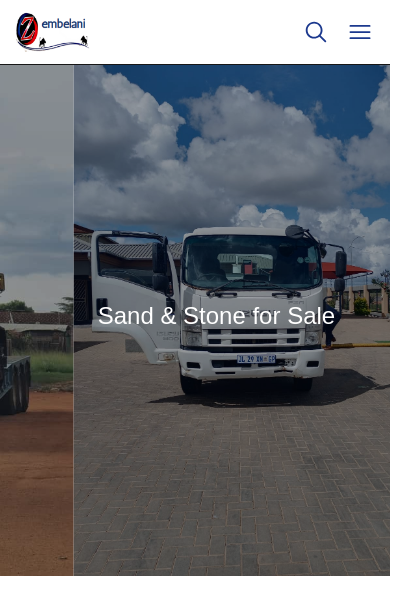
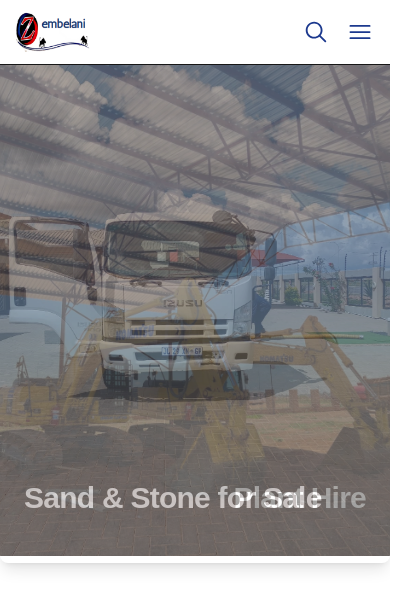
Before and after one commit to M9china/zembelani, a Next.js app: page / in a window 390 px wide. Shown: the top 614 px of the page, 415 px wide, since content can reach past the window. Built offline with nearby package versions, Linux system fonts and the light colour scheme.

Commit message:
add framer-motion for enhanced animations in Hero component and update slider settings for improved performance

```diff
--- a/package.json
+++ b/package.json
@@ -11,6 +11,7 @@
   "dependencies": {
     "@headlessui/react": "^2.2.0",
     "@heroicons/react": "^2.2.0",
+    "framer-motion": "^12.7.0",
     "next": "15.2.4",
     "react": "^19.0.0",
     "react-dom": "^19.0.0",
--- a/src/components/home/Hero.tsx
+++ b/src/components/home/Hero.tsx
@@ -2,6 +2,7 @@
 import React from "react";
 import Image from "next/image";
 import Slider from "react-slick";
+import { motion } from "framer-motion";
 import "slick-carousel/slick/slick.css";
 import "slick-carousel/slick/slick-theme.css";
 import { slides } from "./HeroData";
@@ -9,14 +10,15 @@ import { IHero } from "./HeroDto";
 
 export const Hero = () => {
   const settings = {
-    // dots: true,
     infinite: true,
-    speed: 1500,
+    speed: 2000,
+    fade: true,
     autoplay: true,
-    initialSlide: 0,
-    autoplaySpeed: 1500,
+    autoplaySpeed: 5000,
     slidesToShow: 1,
     slidesToScroll: 1,
+    pauseOnHover: false,
+    arrows: false,
   };
 
   return (
@@ -25,27 +27,31 @@ export const Hero = () => {
       className="bg-white pt-[3.5rem] sm:hidden block min-h-screen"
     >
       <div className="mx-auto pb-24 sm:mt-[10rem] sm:px-6 sm:py-32 lg:px-8">
-        <div className="slider-container">
+        <div className="slider-container overflow-hidden rounded-lg shadow-lg">
           <Slider {...settings}>
             {slides.map((value: IHero) => (
-              <span key={value.id} className="pb-2">
-                <div className="flex items-center">
-                  <Image
-                    width={500}
-                    height={500}
-                    className="object-cover relative object-center h-full brightness-65"
-                    src={value.src}
-                    alt="avatar"
-                  />
-                  {value.id % 2 === 0 ? (
-
-                      <p className="absolute px-6 ml-[15.5rem] text-white text-2xl font-stretch-ultra-condensed">{value.title}</p>
-
-                  ) : (
-                      <p className='absolute px-6 text-white text-2xl font-stretch-ultra-condensed'>{value.title}</p>
-                  )}
-                </div>
-              </span>
+              <div
+                key={value.id}
+                className="relative h-[500px] w-full overflow-hidden"
+              >
+                <Image
+                  width={1920}
+                  height={1080}
+                  className="w-full h-full object-cover brightness-65 transition-transform duration-[4000ms] scale-105 hover:scale-110"
+                  src={value.src}
+                  alt="slide image"
+                />
+                <motion.div
+                  initial={{ opacity: 0, y: 50 }}
+                  animate={{ opacity: 1, y: 0 }}
+                  transition={{ duration: 1.5, ease: "easeOut" }}
+                  className={`absolute bottom-10 left-6 right-6 text-white text-3xl md:text-5xl font-extrabold tracking-tight ${
+                    value.id % 2 === 0 ? "text-right" : "text-left"
+                  }`}
+                >
+                  {value.title}
+                </motion.div>
+              </div>
             ))}
           </Slider>
         </div>
```
Also changed, not shown: 1 other file (tests, documents, lock files or other folders).
